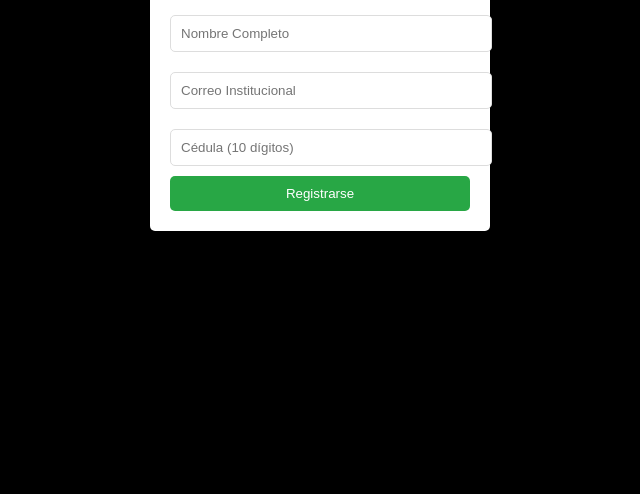
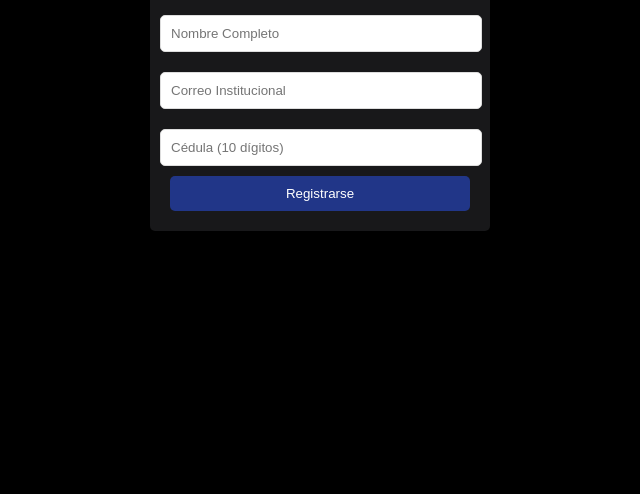
Before and after one commit to cripsitorey/gestacore, a website: page public/index.html in a window 1280 px wide. Shown: the part 346-840 px from the top of the page, without its empty margins (320-960 px from the left). Drawn offline with Linux system fonts and the light colour scheme.

Commit message:
register

```diff
--- a/public/css/main.css
+++ b/public/css/main.css
@@ -18,7 +18,7 @@ h1 {
     text-align: center;
 }
 .register-container {
-    background-color: #fff;
+    background-color: #18181A;
     padding: 20px;
     border-radius: 5px;
     box-shadow: 0 0 10px rgba(0, 0, 0, 0.1);
@@ -31,21 +31,21 @@ h1 {
 .register-container input {
     width: 100%;
     padding: 10px;
-    margin: 10px 0;
+    margin: 10px -10px;
     border: 1px solid #ddd;
     border-radius: 5px;
 }
 .register-container button {
     width: 100%;
     padding: 10px;
-    background-color: #28a745;
+    background-color: #213688;
     color: white;
     border: none;
     border-radius: 5px;
     cursor: pointer;
 }
 .register-container button:hover {
-    background-color: #218838;
+    background-color: #1a2b6f;
 }
 .error-message {
     color: red;
@@ -80,7 +80,7 @@ h1 {
     cursor: pointer;
 }
 .login-container button:hover {
-    background-color: #213688;
+    background-color: #1a2b6f;
 }
 .error-message {
     color: red;
```
